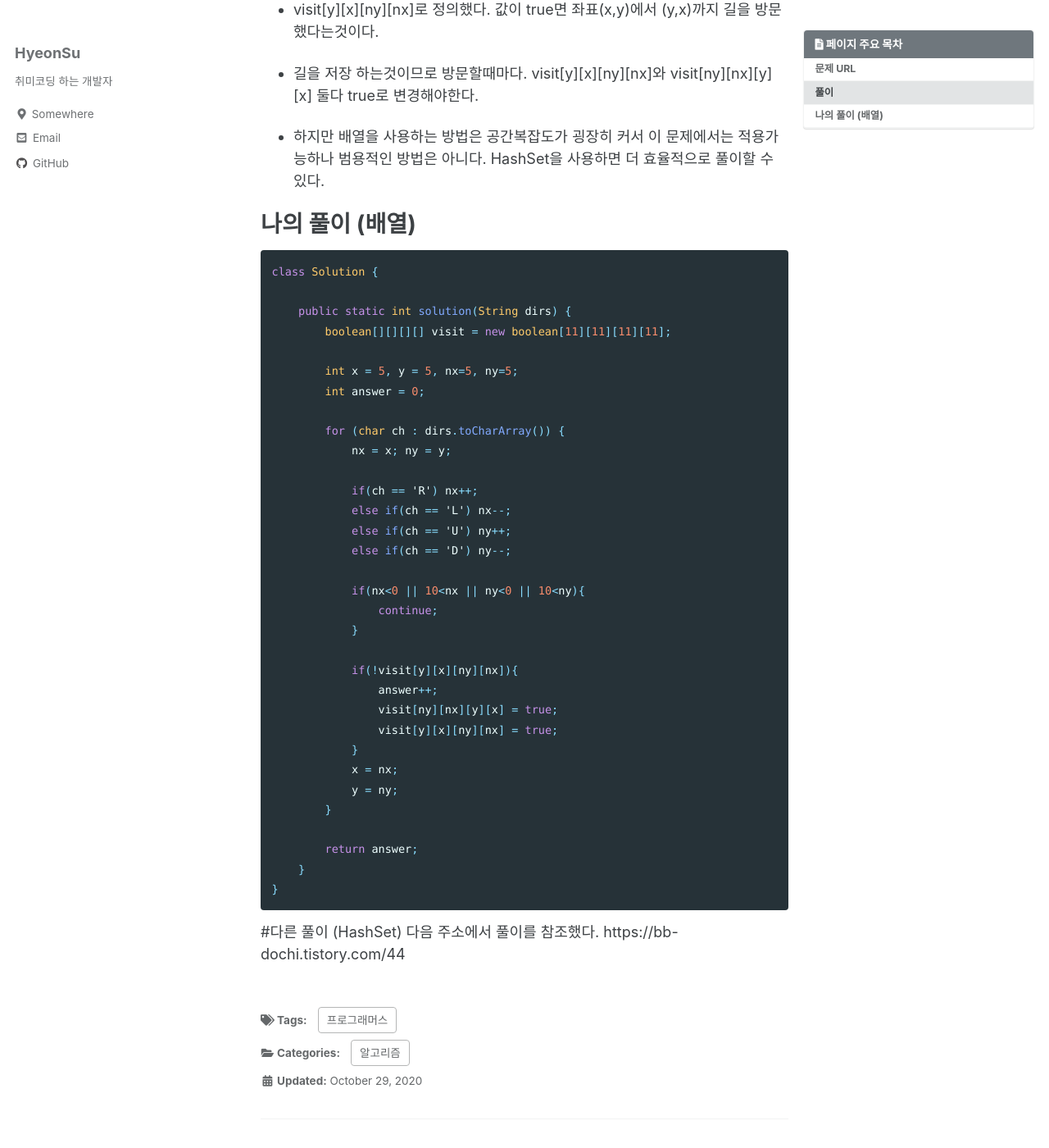
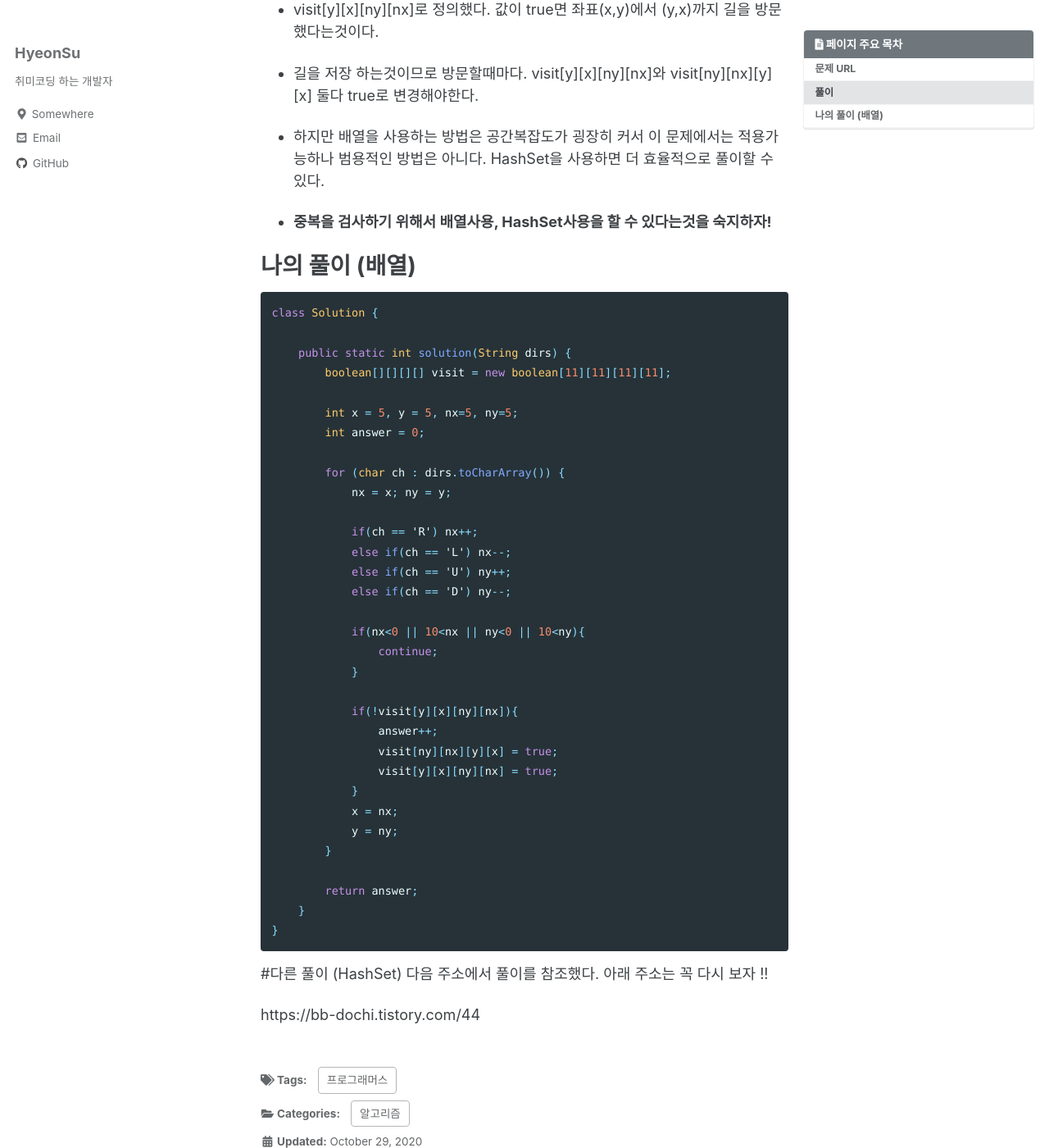
Before and after one commit to hscom96/hscom96.github.io, a Jekyll site: the page built from _posts/2020-10-29-prog01.md, in a window 1280 px wide and 1400 px high, scrolled down 494 px. Shown: the whole window at 82% size. Built offline with Jekyll 4.4.1, drawn with Linux system fonts in a browser that asks for light colours; cached includes are drawn as plain includes; comment, search, counter and statistics services are not loaded.

Commit message:
포스팅

````diff
--- a/_posts/2020-10-29-prog01.md
+++ b/_posts/2020-10-29-prog01.md
@@ -30,6 +30,8 @@ visit[y][x][ny][nx]와 visit[ny][nx][y][x] 둘다 true로 변경해야한다.
 - 하지만 배열을 사용하는 방법은 공간복잡도가 굉장히 커서
 이 문제에서는 적용가능하나 범용적인 방법은 아니다.
 HashSet을 사용하면 더 효율적으로 풀이할 수 있다.
+
+- __중복을 검사하기 위해서 배열사용, HashSet사용을 할 수 있다는것을 숙지하자!__
 
 # 나의 풀이 (배열)
 ```java
@@ -69,4 +71,6 @@ class Solution {
 
 #다른 풀이 (HashSet)
 다음 주소에서 풀이를 참조했다.
+아래 주소는 꼭 다시 보자 !!
+
 https://bb-dochi.tistory.com/44
````
